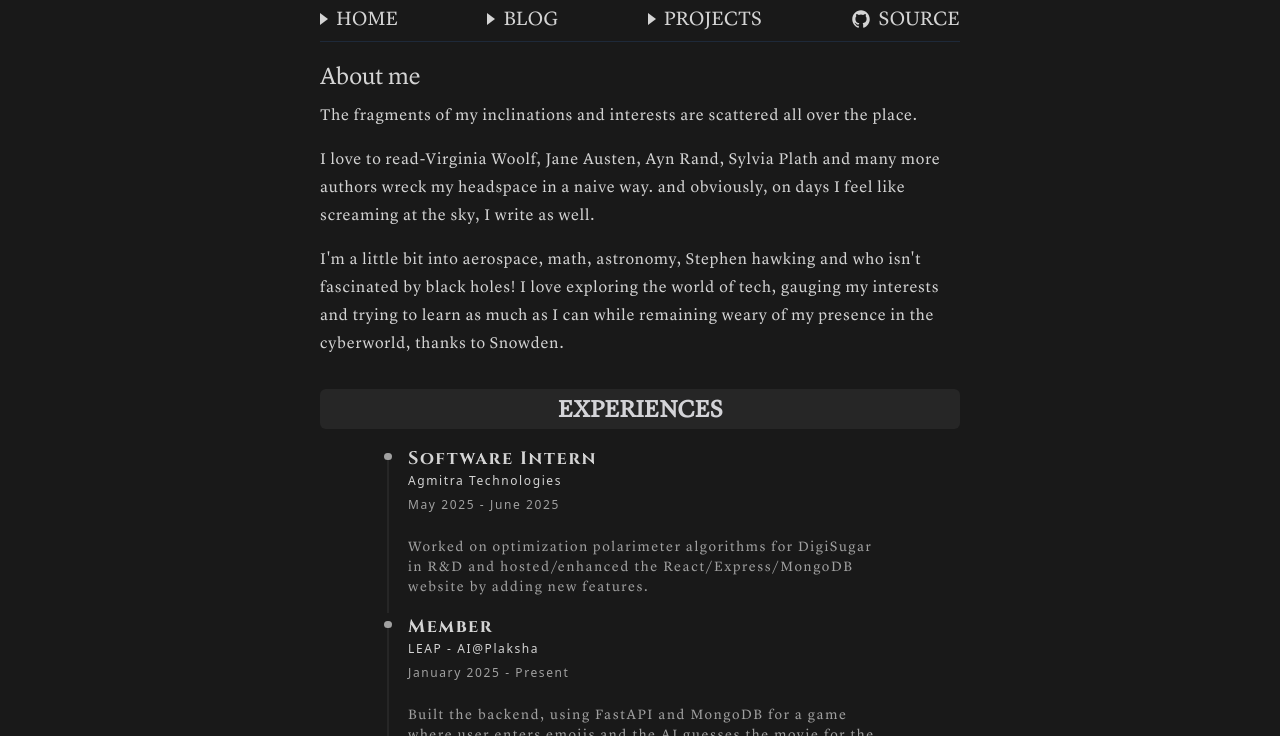
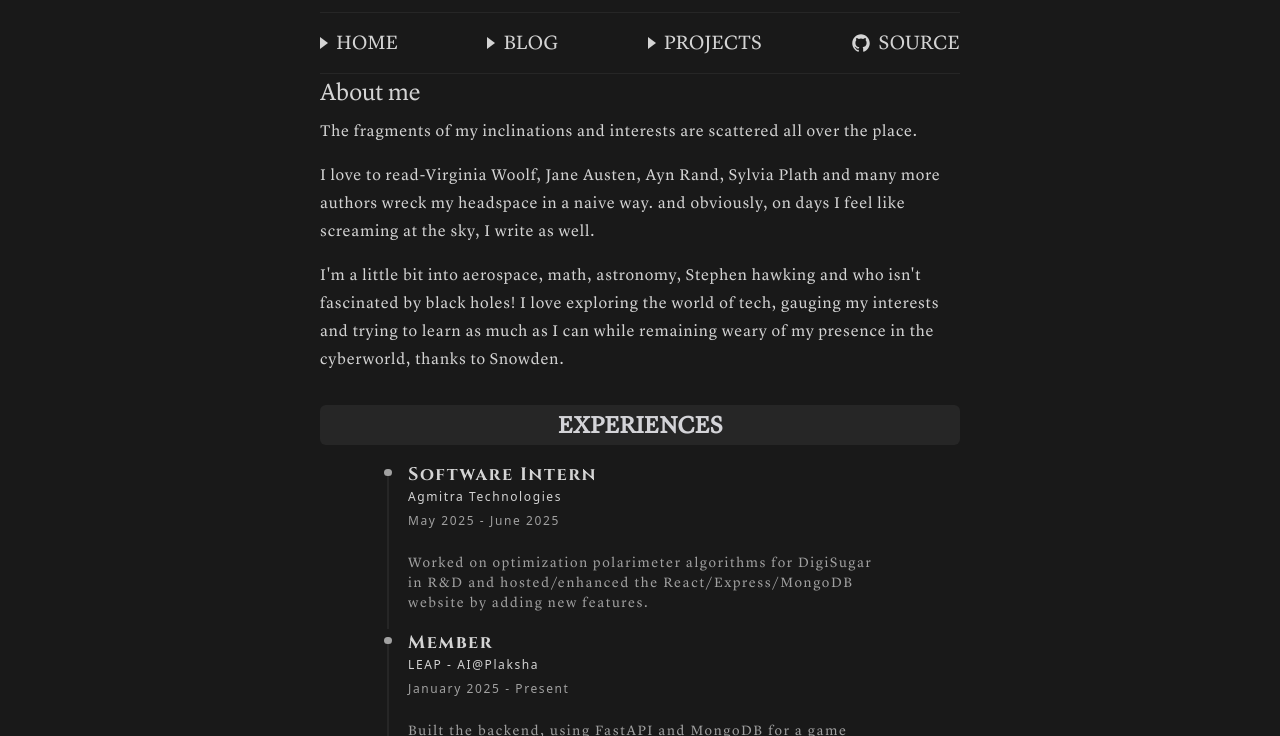
Before and after one commit to anjelica0224/anjelica.me, an Astro site: page / in a window 1280 px wide. Shown: the part 364-1100 px from the top of the page. Built offline with nearby package versions, Linux system fonts and the light colour scheme; Astro itself is replaced by a stand-in of ours; a web font is replaced by a local one.

Commit message:
refactor: add class for line

```diff
--- a/src/components/About.astro
+++ b/src/components/About.astro
@@ -2,7 +2,7 @@
 import { IoLogoGithub } from 'react-icons/io5'
 ---
 <section class="w-full-screen h-10 md:h-8 relative z-0">
-        <hr class="border-gray-800 sm:w-1/2 w-3/5 mx-auto mt-0 mb-2">
+        <hr class="line">
         <div class="flex justify-between items-start prose w-3/5 sm:w-1/2 mx-auto lg:text-xl md:text-sm text-[10px] gap-1.5 text-neutral-300 font-galaxy">
             <div class="flex justify-around sm:gap-2 gap-1 items-center">
                 <span class="triangle"></span>
@@ -21,6 +21,6 @@ import { IoLogoGithub } from 'react-icons/io5'
                 <span class="">SOURCE</span>
             </div>
         </div>
-        <hr class="border-gray-800 sm:w-1/2 w-3/5 mx-auto mt-2 mb-2">
+        <hr class="line">
 
 </section>
--- a/src/styles/global.css
+++ b/src/styles/global.css
@@ -26,3 +26,6 @@
 .box{
   @apply sm:w-1/2 w-3/5 p-1 h-10 bg-neutral-800 mx-auto text-zinc-300 sm:text-2xl text-center rounded-md font-extrabold font-galaxy
 }
+.line{
+  @apply border-neutral-800 sm:w-1/2 w-3/5 mx-auto mt-4 mb-4
+}
```
